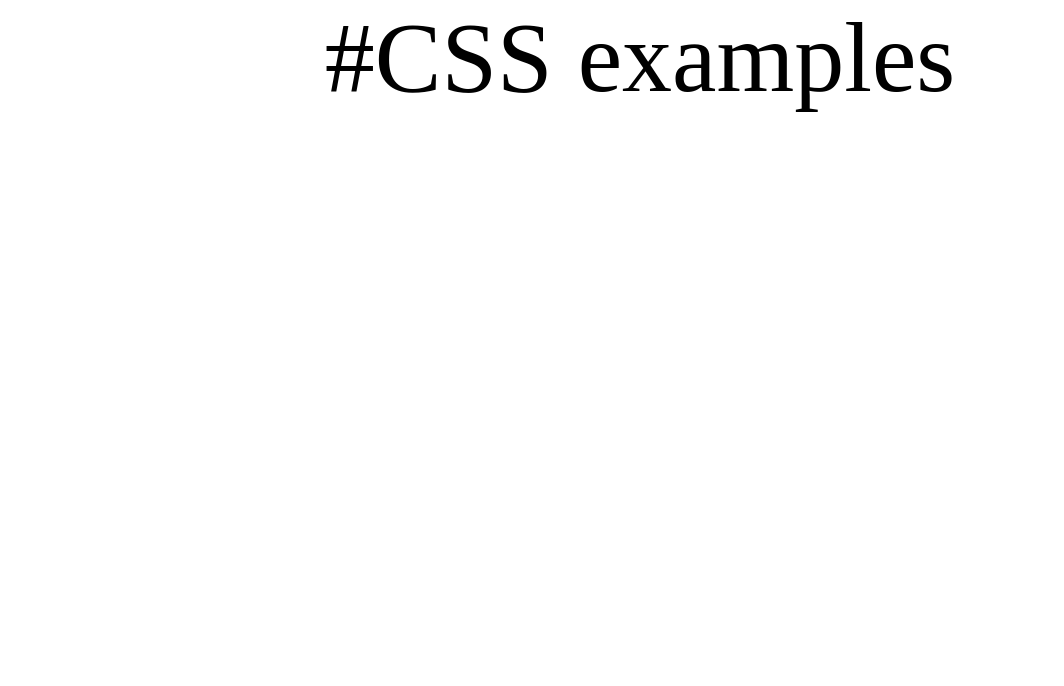
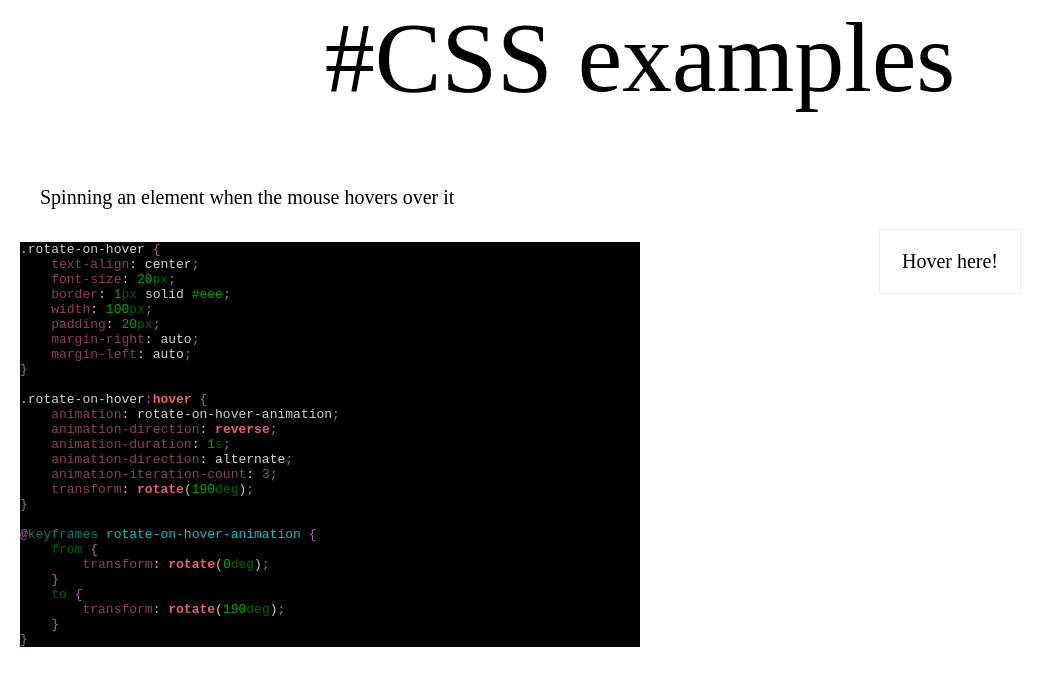
Before and after one commit to IlieCiotir/we-speak-code-2017, a plain HTML site: page css/examples.html in a window 1280 px wide. Shown: the whole page, without its empty margins (0-1064 px from the left). Drawn offline with Linux system fonts and the light colour scheme.

Commit message:
rotate on hover animation

```diff
--- /dev/null
+++ b/css/examples.css
@@ -0,0 +1,27 @@
+.example-1 .rotate-on-hover {
+    text-align: center;
+    font-size: 20px;
+    border: 1px solid #eee;
+    width: 100px;
+    padding: 20px;
+    margin-right: auto;
+    margin-left: auto;
+}
+
+.example-1 .rotate-on-hover:hover {
+    animation: rotate-on-hover-animation;
+    animation-direction: reverse;
+    animation-duration: 1s;
+    animation-direction: alternate;
+    animation-iteration-count: 3;
+    transform: rotate(190deg);
+}
+
+@keyframes rotate-on-hover-animation {
+    from {
+        transform: rotate(0deg);
+    }
+    to {
+        transform: rotate(190deg);
+    }
+}
--- a/css/examples.html
+++ b/css/examples.html
@@ -1,14 +1,55 @@
 <html>
 
 <head>
+    <link rel="icon" type="image/png" href="https://image.flaticon.com/icons/png/512/1/1533.png">
     <link rel="stylesheet" href="../style.css">
-    <link rel="icon" type="image/png" href="https://image.flaticon.com/icons/png/512/1/1533.png">
+    <link rel="stylesheet" href="examples.css">
 </head>
 
 <body>
     <div class="title">
         #CSS examples
     </div>
+    <div id="rotate-on-hover-animation" class="example example-1">
+        <div class="full description">
+            Spinning an element when the mouse hovers over it
+        </div>
+        <div class="half">
+            <pre style='color:#d1d1d1;background:#000000;'><span style='color:#d2cd86; '>.</span>rotate-on-hover <span style='color:#b060b0; '>{</span>
+    <span style='color:#904050; '>text-align</span><span style='color:#d2cd86; '>:</span> center<span style='color:#b060b0; '>;</span>
+    <span style='color:#904050; '>font-size</span><span style='color:#d2cd86; '>:</span> <span style='color:#00a800; '>20</span><span style='color:#006600; '>px</span><span style='color:#b060b0; '>;</span>
+    <span style='color:#904050; '>border</span><span style='color:#d2cd86; '>:</span> <span style='color:#00a800; '>1</span><span style='color:#006600; '>px</span> solid <span style='color:#00a800; '>#</span><span style='color:#00a800; '>eee</span><span style='color:#b060b0; '>;</span>
+    <span style='color:#904050; '>width</span><span style='color:#d2cd86; '>:</span> <span style='color:#00a800; '>100</span><span style='color:#006600; '>px</span><span style='color:#b060b0; '>;</span>
+    <span style='color:#904050; '>padding</span><span style='color:#d2cd86; '>:</span> <span style='color:#00a800; '>20</span><span style='color:#006600; '>px</span><span style='color:#b060b0; '>;</span>
+    <span style='color:#904050; '>margin-right</span><span style='color:#d2cd86; '>:</span> auto<span style='color:#b060b0; '>;</span>
+    <span style='color:#904050; '>margin-left</span><span style='color:#d2cd86; '>:</span> auto<span style='color:#b060b0; '>;</span>
+<span style='color:#b060b0; '>}</span>
+
+<span style='color:#d2cd86; '>.</span>rotate-on-hover<span style='color:#b060b0; '>:</span><span style='color:#e66170; font-weight:bold; '>hover</span> <span style='color:#b060b0; '>{</span>
+    <span style='color:#904050; '>animation</span><span style='color:#d2cd86; '>:</span> rotate-on-hover-animation<span style='color:#b060b0; '>;</span>
+    <span style='color:#904050; '>animation-direction</span><span style='color:#d2cd86; '>:</span> <span style='color:#e66170; font-weight:bold; '>reverse</span><span style='color:#b060b0; '>;</span>
+    <span style='color:#904050; '>animation-duration</span><span style='color:#d2cd86; '>:</span> <span style='color:#00a800; '>1</span><span style='color:#006600; '>s</span><span style='color:#b060b0; '>;</span>
+    <span style='color:#904050; '>animation-direction</span><span style='color:#d2cd86; '>:</span> alternate<span style='color:#b060b0; '>;</span>
+    <span style='color:#904050; '>animation-iteration-count</span><span style='color:#d2cd86; '>:</span> <span style='color:#00a800; '>3</span><span style='color:#b060b0; '>;</span>
+    <span style='color:#904050; '>transform</span><span style='color:#d2cd86; '>:</span> <span style='color:#e66170; font-weight:bold; '>rotate</span><span style='color:#d2cd86; '>(</span><span style='color:#00a800; '>190</span><span style='color:#006600; '>deg</span><span style='color:#d2cd86; '>)</span><span style='color:#b060b0; '>;</span>
+<span style='color:#b060b0; '>}</span>
+
+<span style='color:#b060b0; '>@</span><span style='color:#008073; '>keyframes</span> <span style='color:#00c4c4; '>rotate-on-hover-animation</span> <span style='color:#b060b0; '>{</span>
+    <span style='color:#006600; '>from</span> <span style='color:#b060b0; '>{</span>
+        <span style='color:#904050; '>transform</span><span style='color:#d2cd86; '>:</span> <span style='color:#e66170; font-weight:bold; '>rotate</span><span style='color:#d2cd86; '>(</span><span style='color:#00a800; '>0</span><span style='color:#006600; '>deg</span><span style='color:#d2cd86; '>)</span><span style='color:#b060b0; '>;</span>
+    <span style='color:#b060b0; '>}</span>
+    <span style='color:#006600; '>to</span> <span style='color:#b060b0; '>{</span>
+        <span style='color:#904050; '>transform</span><span style='color:#d2cd86; '>:</span> <span style='color:#e66170; font-weight:bold; '>rotate</span><span style='color:#d2cd86; '>(</span><span style='color:#00a800; '>190</span><span style='color:#006600; '>deg</span><span style='color:#d2cd86; '>)</span><span style='color:#b060b0; '>;</span>
+    <span style='color:#b060b0; '>}</span>
+<span style='color:#b060b0; '>}</span>
+</pre>
+        </div>
+        <div class="half demo">
+            <div class="rotate-on-hover">
+                Hover here!
+            </div>
+        </div>
+    </div>
 </body>
 
 </html>
--- a/style.css
+++ b/style.css
@@ -93,6 +93,26 @@ body {
     text-align: center;
 }
 
+.example {
+    display: flex;
+    flex-flow: row wrap;
+    justify-content: center;
+    margin: 20px;
+}
+
+.example .description {
+    font-size: 20px;
+    margin: 20px;
+}
+
+.example .full {
+    width: 100%;
+}
+
+.example .half {
+    width: 50%;
+}
+
 .featured {
     position: absolute;
     display: flex;
```
Also changed, not shown: index.html (+1 -1 lines).
